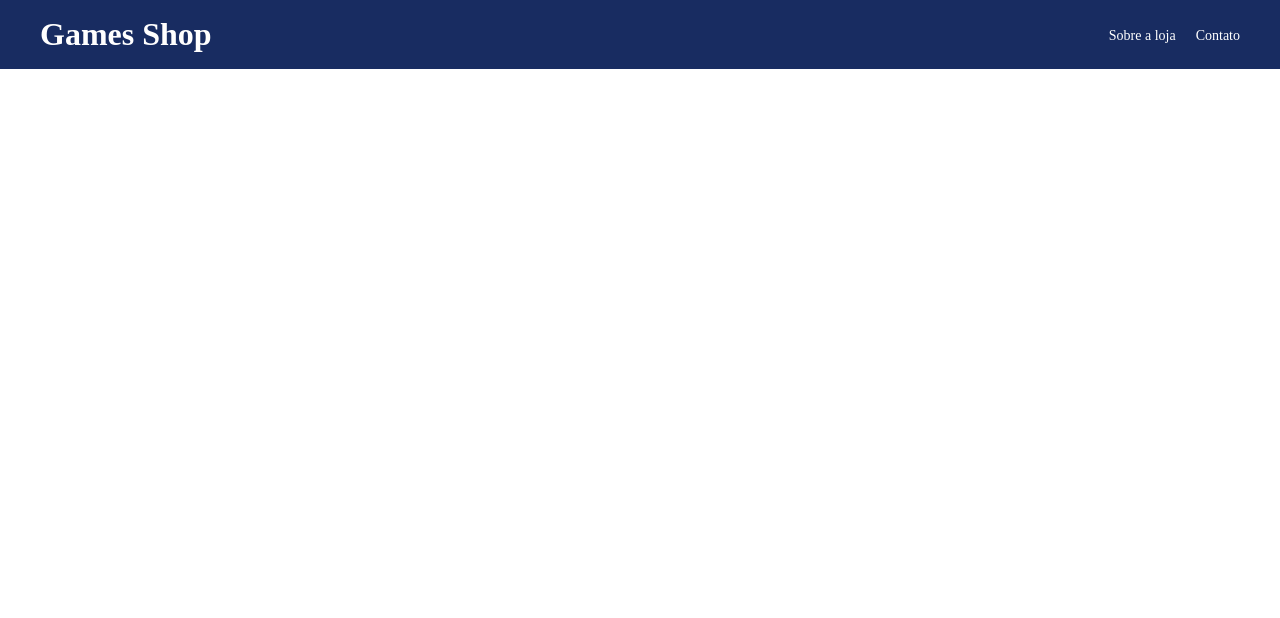
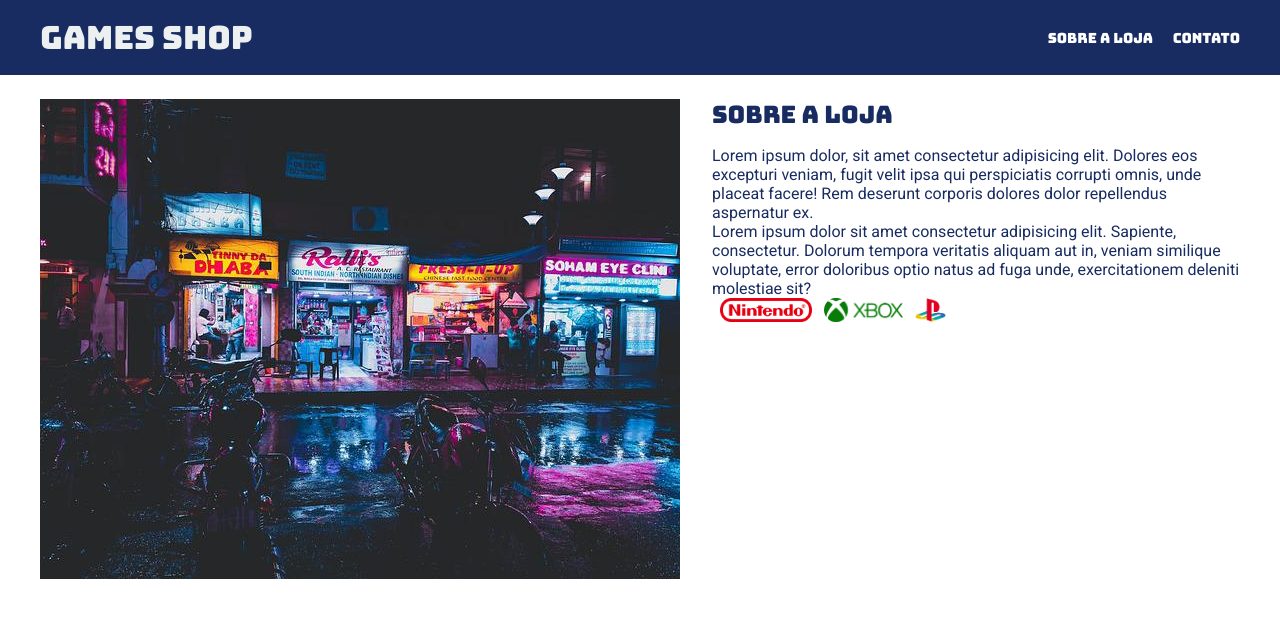
Before and after one commit to Ezequielsama/EBAC-Full-Stack-Python, a plain HTML site: page Ebac Projeto 01 html/index.html in a window 1280 px wide. Drawn offline with Linux system fonts and the light colour scheme.

Commit message:
Desenvolva a seção "sobre"

```diff
--- a/Ebac Projeto 01 html/css/style.css
+++ b/Ebac Projeto 01 html/css/style.css
@@ -1,9 +1,16 @@
 * {
     margin: 0;
     padding: 0;
-    color: white;
     box-sizing: border-box;
     text-decoration: none;
+}
+
+body{
+    font-family: "Roboto", sans-serif;
+}
+
+header, section h2{
+    font-family: "Bungee", sans-serif;
 }
 
 header{
@@ -12,10 +19,18 @@ header{
     color: #ecf0f1;
 }
 
+header h1, section h2{
+    font-weight: normal;
+}
+
 header nav li{
     display: inline;
     margin-left: 16px;
     font-size: 14px;
+}
+
+header nav li a{
+    color: #ffffff;
 }
 
 .container{
@@ -24,8 +39,39 @@ header nav li{
     margin: 0 auto;
 }
 
-header .container{
+header .container, section .container{
     display: flex;
     align-items: center;
     justify-content: space-between;
 }
+
+
+.list img{
+    height: 24px;
+}
+
+.list li{
+    display: inline;
+    margin-left: 8px;
+}
+
+section .container{
+    align-items: flex-start;
+}
+
+section{
+    padding: 24px 0;
+}
+
+section h2{
+    margin-bottom: 16px;
+}
+
+section {
+    margin-bottom: 8px;
+    color: #182c61;
+}
+
+section #img_loja{
+    margin-right: 32px;
+}
--- a/Ebac Projeto 01 html/index.html
+++ b/Ebac Projeto 01 html/index.html
@@ -5,6 +5,10 @@
     <meta name="viewport" content="width=device-width, initial-scale=1.0">
 
     <link rel="stylesheet" href="css/style.css">
+
+    <link rel="preconnect" href="https://fonts.googleapis.com">
+    <link rel="preconnect" href="https://fonts.gstatic.com" crossorigin>
+    <link href="https://fonts.googleapis.com/css2?family=Bungee&family=Roboto&display=swap" rel="stylesheet">
 
     <title>Games shop - A sua loja de gamer</title>
 </head>
@@ -20,5 +24,23 @@
             </nav>
         </div>
     </header>
+
+    <section>
+        <div class="container">
+            <img src="images/loja.jpg" alt="loja Gamer" id="img_loja">
+            <div>
+                <h2>Sobre a loja</h2>
+                <p>Lorem ipsum dolor, sit amet consectetur adipisicing elit. Dolores eos excepturi veniam, fugit velit ipsa qui perspiciatis corrupti omnis, unde placeat facere! Rem deserunt corporis dolores dolor repellendus aspernatur ex.</p>
+                <p>Lorem ipsum dolor sit amet consectetur adipisicing elit. Sapiente, consectetur. Dolorum tempora veritatis aliquam aut in, veniam similique voluptate, error doloribus optio natus ad fuga unde, exercitationem deleniti molestiae sit?</p>
+
+                <ul class="list">
+                    <li><img src="images/nintendo.png" alt=""></li>
+                    <li><img src="images/xbox.png" alt=""></li>
+                    <li><img src="images/playstation.png" alt=""></li>
+                </ul>
+            </div>
+        </div>
+    </section>
+
 </body>
 </html>
```
